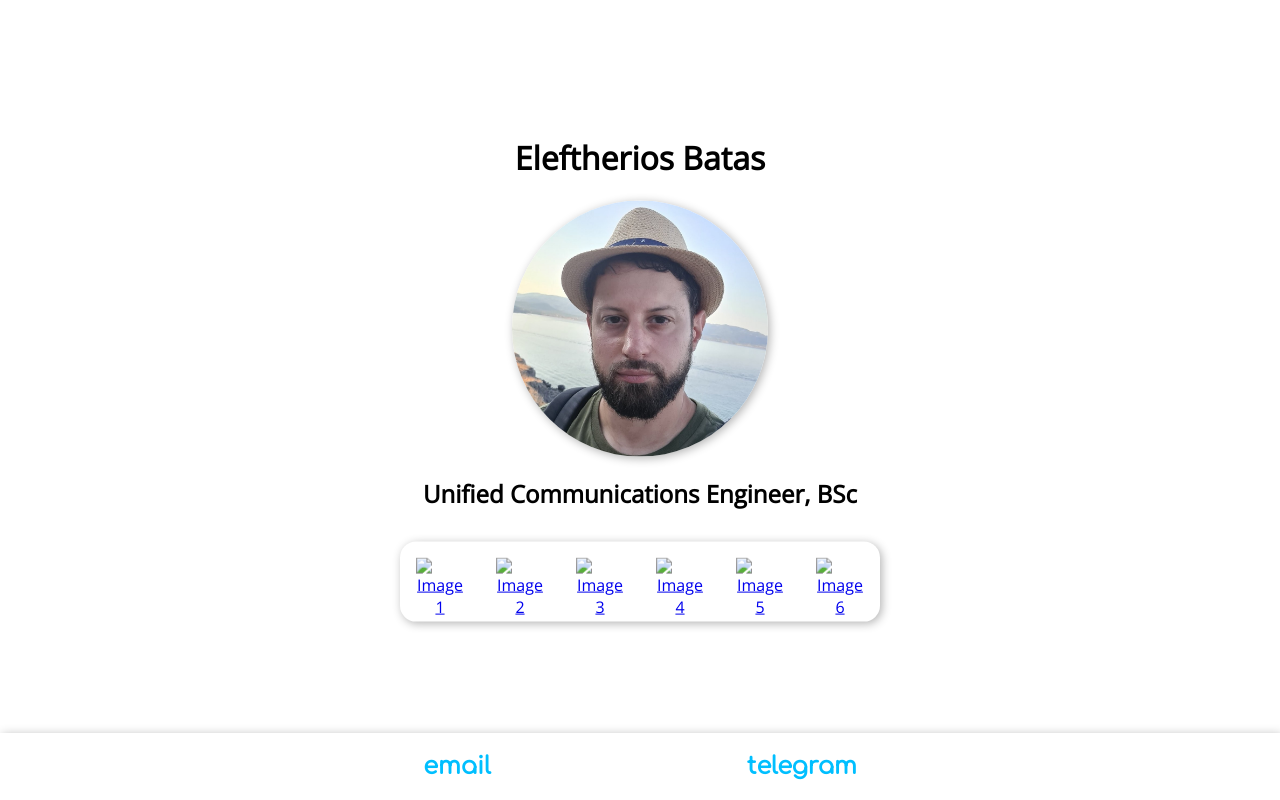
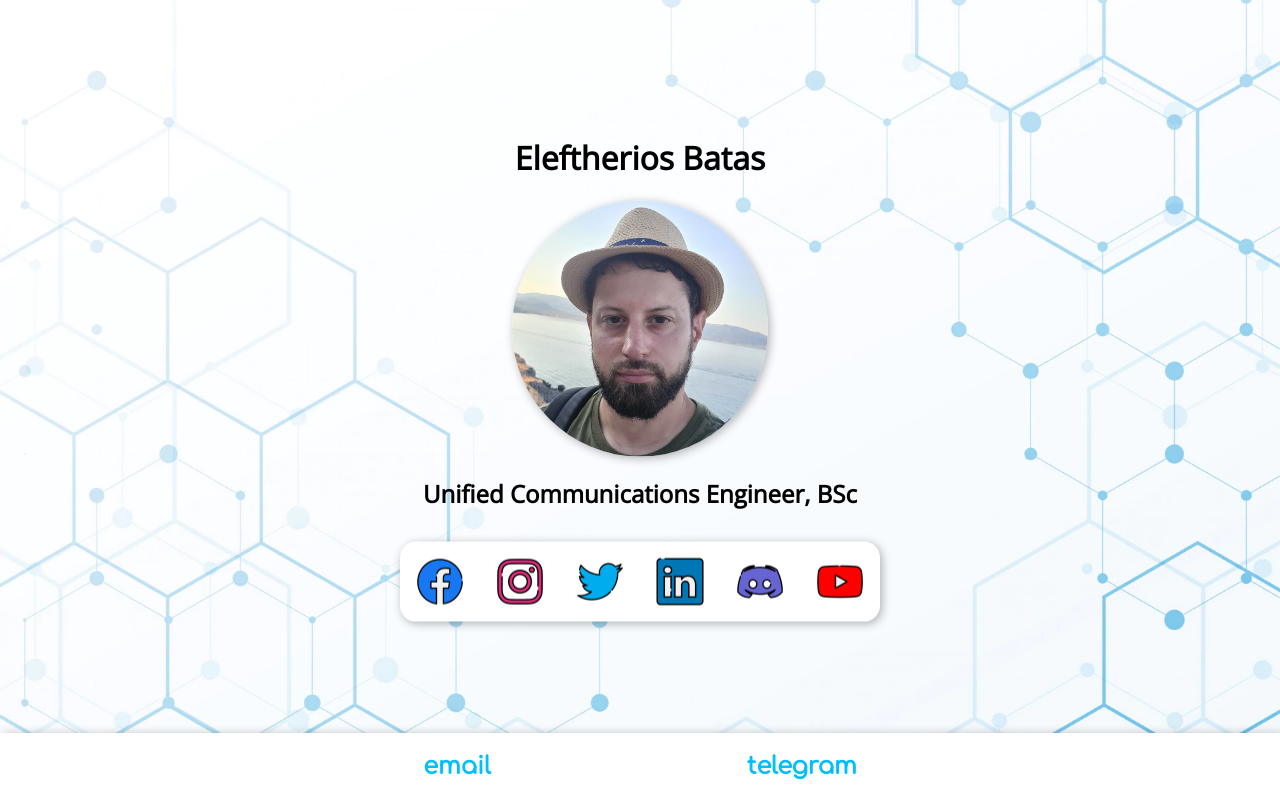
Before and after one commit to techmaniac89/Lef, a plain HTML site: page index.html in a window 1280 px wide. Drawn offline with nearby package versions, Linux system fonts and the light colour scheme.

Commit message:
Update index.html

```diff
--- a/index.html
+++ b/index.html
@@ -10,7 +10,7 @@
     <style>
       /* Add your CSS styles here */
       html {
-        background: url(.img/white-background-with-blue-tech-hexagon_1017-19366.webp) no-repeat center center fixed;
+        background: url(./img/white-background-with-blue-tech-hexagon_1017-19366.webp) no-repeat center center fixed;
         -webkit-background-size: cover;
         -moz-background-size: cover;
         -o-background-size: cover;
@@ -111,32 +111,32 @@
     <div class="small-images">
       <a href="https://www.facebook.com/lef.batas" target="_blank">
         <div class="small-image">
-          <img src=".img/facebook-96x96-3352981.png" alt="Image 1">
+          <img src="./img/facebook-96x96-3352981.png" alt="Image 1">
         </div>
       </a>
       <a href="https://www.instagram.com/lef.batas" target="_blank">
         <div class="small-image">
-          <img src=".img/instagram-96x96-3352991.png" alt="Image 2">
+          <img src="./img/instagram-96x96-3352991.png" alt="Image 2">
         </div>
       </a>
       <a  href="https://twitter.com/batas89" target="_blank">
         <div class="small-image">
-          <img src=".img/twitter-96x96-3352958.png" alt="Image 3">
+          <img src="./img/twitter-96x96-3352958.png" alt="Image 3">
         </div>
       </a>
       <a href="https://www.linkedin.com/in/batas" target="_blank">
         <div class="small-image">
-          <img src=".img/linkedin-96x96-3352996.png" alt="Image 4">
+          <img src="./img/linkedin-96x96-3352996.png" alt="Image 4">
         </div>
       </a>
       <a href="https://discord.gg/W62JbD3RFv" target="_blank">
         <div class="small-image">
-          <img src=".img/discord-96x96-3352977.png" alt="Image 5">
+          <img src="./img/discord-96x96-3352977.png" alt="Image 5">
         </div>
       </a>
       <a href="#">
         <div class="small-image">
-          <img src=".img/youtube-96x96-3352966.png" alt="Image 6">
+          <img src="./img/youtube-96x96-3352966.png" alt="Image 6">
         </div>
       </a>
     </div>
```
